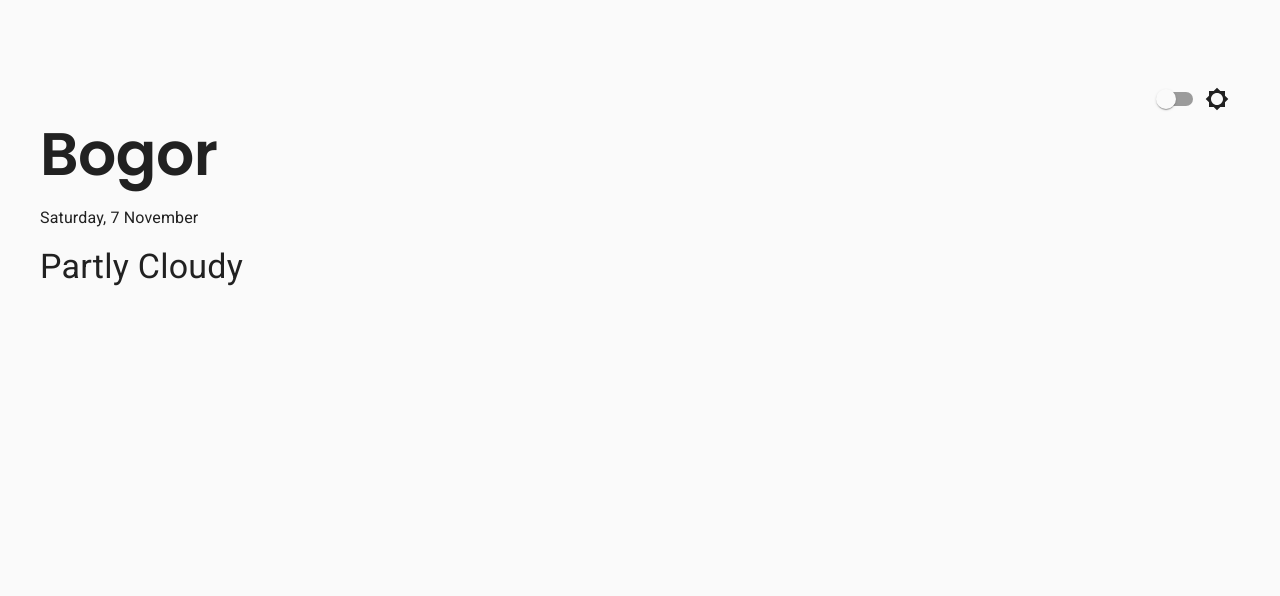
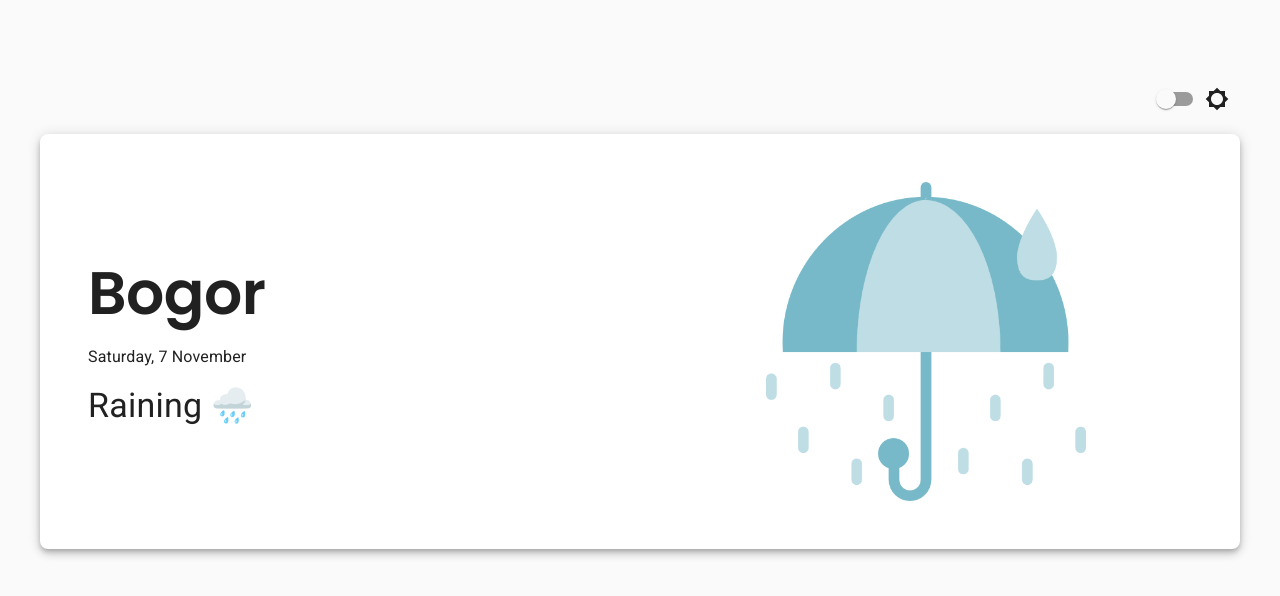
Before and after one commit to padulkemid/duca, a Next.js app: page / in a window 1280 px wide. Shown: the top 596 px of the page. Built offline with nearby package versions, Linux system fonts and the light colour scheme.

Commit message:
Gonna add calls from here to pass functions onto weather info and locations

```diff
--- a/components/header.js
+++ b/components/header.js
@@ -1,19 +1,36 @@
 // @material-ui core
-import Typography from '@material-ui/core/Typography';
 import Grid from '@material-ui/core/Grid';
+import Paper from '@material-ui/core/Paper';
+import { makeStyles } from '@material-ui/core/styles';
+
+// local components
+import LocationInfo from './weather/location_info';
+import WeatherCondition from './weather/weather_condition';
+
+const useStyles = makeStyles((theme) => ({
+  paper: {
+    marginTop: theme.spacing(2),
+    padding: theme.spacing(6),
+    borderRadius: '8px',
+    [theme.breakpoints.down('xs')]: {
+      padding: theme.spacing(4),
+    },
+  },
+}));
 
 export default function Header() {
+  const classes = useStyles();
+
   return (
-    <Grid container spacing={2} direction="column" alignItems="flex-start">
-      <Grid item xs>
-        <Typography variant="h2">Bogor</Typography>
+    <Paper elevation={5} className={classes.paper}>
+      <Grid container spacing={5} justify="center" alignItems="center">
+        <Grid item xs>
+          <LocationInfo />
+        </Grid>
+        <Grid item xs>
+          <WeatherCondition />
+        </Grid>
       </Grid>
-      <Grid item xs>
-        <Typography variant="body1">Saturday, 7 November</Typography>
-      </Grid>
-      <Grid item xs>
-        <Typography variant="h4">Partly Cloudy</Typography>
-      </Grid>
-    </Grid>
+    </Paper>
   );
 }
```
